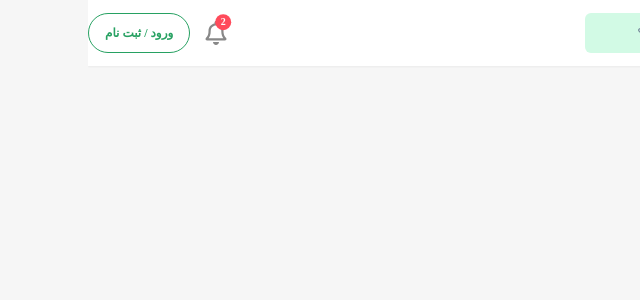
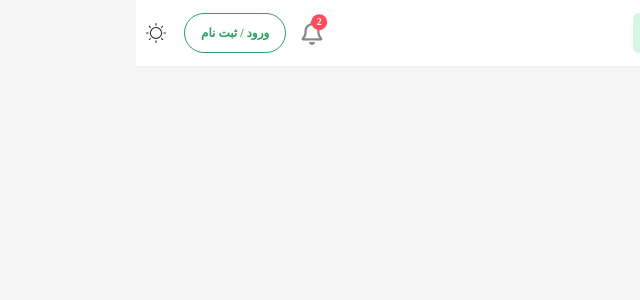
Before and after one commit to ParsaAsdpr/project-q-next, a Next.js app: page / in a window 1280 px wide. Shown: the top 300 px of the page, without its empty margins (640-1280 px from the left). Built offline with nearby package versions, Linux system fonts and the light colour scheme; a web font is replaced by a local one.

Commit message:
color mode

```diff
--- a/src/app/layout.tsx
+++ b/src/app/layout.tsx
@@ -1,8 +1,8 @@
 import type { Metadata } from "next";
 import "./globals.css";
 import { Box, ChakraProvider } from "@chakra-ui/react";
-import Theme from "@/core/utils/theme";
-import Navbar from "@/components/Navbar/Navbar";
+import theme from "@/core/utils/theme";
+import Header from "@/components/Navbar/Header";
 
 export const metadata: Metadata = {
   title: "Create Next App",
@@ -17,8 +17,8 @@ export default function RootLayout({
   return (
     <html lang="en">
       <body dir="rtl">
-        <ChakraProvider theme={Theme}>
-          <Navbar />
+        <ChakraProvider theme={theme}>
+          <Header />
           <Box maxW="7xl" w="full" mx="auto">
             {children}
           </Box>
--- /dev/null
+++ b/src/components/Navbar/Header.tsx
@@ -0,0 +1,78 @@
+"use client";
+import {
+  Box,
+  Button,
+  ColorModeScript,
+  HStack,
+  IconButton,
+  useColorMode,
+} from "@chakra-ui/react";
+import React from "react";
+import HeaderSearchInput from "./HeaderSearchInput";
+import Link from "next/link";
+import NotificationButton from "./NotificationButton";
+import theme from "@/core/utils/theme";
+import Navbar from "./Navbar";
+import { MdDarkMode } from "react-icons/md";
+import { CiLight } from "react-icons/ci";
+
+const Header = () => {
+  const { colorMode, setColorMode } = useColorMode();
+  return (
+    <Box shadow="sm" bg={colorMode === "dark" ? "#2f2f2f" : "white"} as="header">
+      <ColorModeScript initialColorMode={theme.initialColorMode} />
+      <HStack
+        mx="auto"
+        justifyContent="space-between"
+        maxW="7xl"
+        w="100%"
+        px={{ base: 4, xl: 0 }}
+      >
+        <HStack>
+          <Box
+            flexShrink={0}
+            bg={colorMode === "dark" ? "primary.900" : "primary.500"}
+            h={14}
+            w={28}
+            borderBottomRadius={7}
+            mb={2.5}
+          ></Box>
+          <Navbar colorMode={colorMode} />
+          <HeaderSearchInput colorMode={colorMode} />
+        </HStack>
+
+        <HStack>
+          <NotificationButton colorMode={colorMode} />
+          <Button
+            as={Link}
+            href="/login"
+            variant="outline"
+            fontSize="xs"
+            borderColor="primary.900"
+            textColor="primary.900"
+            rounded="full"
+            _hover={{
+              bg: "primary.900",
+              color: "white",
+            }}
+          >
+            ورود / ثبت نام
+          </Button>
+          <IconButton
+            aria-label="Toggle Dark Mode"
+            colorScheme="primary.500"
+            icon={colorMode === "dark" ? <MdDarkMode /> : <CiLight />}
+            onClick={() =>
+              setColorMode(colorMode === "light" ? "dark" : "light")
+            }
+            fontSize="2xl"
+            variant="ghost"
+            rounded="full"
+          ></IconButton>
+        </HStack>
+      </HStack>
+    </Box>
+  );
+};
+
+export default Header;
--- a/src/components/Navbar/NavbarSearchInput.tsx
+++ b/src/components/Navbar/HeaderSearchInput.tsx
@@ -1,7 +1,7 @@
 import { Icon, Input, InputGroup, InputLeftElement } from "@chakra-ui/react";
 import { BiSearch } from "react-icons/bi";
 
-const NavbarSearchInput = () => {
+const HeaderSearchInput = ({colorMode}: {colorMode: 'light' | 'dark'}) => {
   return (
     <InputGroup>
       <Input
@@ -10,6 +10,9 @@ const NavbarSearchInput = () => {
         bg="primary.100"
         border="none"
         transition="all 0.3s, width 0.6s ease"
+        _placeholder={{
+          color: colorMode === "light" ? "#555" : "#ccc",
+        }}
         focusBorderColor="primary.800"
         _focus={{
           w: "250px",
@@ -22,4 +25,4 @@ const NavbarSearchInput = () => {
   );
 };
 
-export default NavbarSearchInput;
+export default HeaderSearchInput;
--- a/src/components/Navbar/NavItem.tsx
+++ b/src/components/Navbar/NavItem.tsx
@@ -7,24 +7,27 @@ const NavItem = ({
   label,
   icon,
   href,
+  colorMode
 }: {
   isActive?: boolean;
   label: string;
   icon: IconType;
   href: string;
+  colorMode: 'light' | 'dark';
 }) => {
+  const navItemColors = colorMode === 'light' ? ['#111', '#777'] : ['#fff', '#ccc'];
   return (
     <ChakraLink
       as={Link}
       href={href}
       fontWeight={isActive ? "bold" : 500}
       fontSize={13}
-      color={isActive ? "#111" : "#777"}
+      color={isActive ? navItemColors[0] : navItemColors[1]}
       px={4}
       borderLeft="1px solid #ddd"
       _hover={{
         textDecor: "none",
-        color: !isActive && "#555",
+        color: !isActive && (colorMode === 'light' ? "#555" : "#eee"),
       }}
     >
       <HStack
--- a/src/components/Navbar/Navbar.tsx
+++ b/src/components/Navbar/Navbar.tsx
@@ -1,34 +1,14 @@
-"use client";
-import { Box, Button, HStack } from "@chakra-ui/react";
-import React from "react";
 import NavItem from "./NavItem";
 import navbarItems from "../../core/constants/navbarItems";
 import { usePathname } from "next/navigation";
-import NavbarSearchInput from "./NavbarSearchInput";
-import Link from "next/link";
-import NotificationButton from "./NotificationButton";
+import { HStack } from "@chakra-ui/react";
 
-const Navbar = () => {
+const Navbar = ({colorMode}: {colorMode: 'light' | 'dark'}) => {
   const pathname = usePathname();
+
   return (
-    <Box shadow="sm" bg="white">
     <HStack
-        mx="auto"
-        justifyContent="space-between"
-        maxW="7xl"
-        w="100%"
-        px={{ base: 4, xl: 0 }}
-      >
-        <HStack>
-          <Box
-            flexShrink={0}
-            bg="primary.500"
-            h={14}
-            w={28}
-            borderBottomRadius={7}
-            mb={2.5}
-          ></Box>
-          <HStack
+      as="nav"
       mr={5}
       flexShrink={0}
       sx={{
@@ -38,36 +18,9 @@ const Navbar = () => {
       }}
     >
       {navbarItems.map((item) => (
-              <NavItem
-                key={item.label}
-                {...item}
-                isActive={item.href === pathname}
-              />
+        <NavItem key={item.label} {...item} isActive={item.href === pathname} colorMode={colorMode} />
       ))}
     </HStack>
-          <NavbarSearchInput />
-        </HStack>
-
-        <HStack>
-          <NotificationButton />
-          <Button
-            as={Link}
-            href='/login'
-            variant="outline"
-            fontSize="xs"
-            borderColor="primary.900"
-            textColor="primary.900"
-            rounded="full"
-            _hover={{
-              bg: "primary.900",
-              color: "white",
-            }}
-          >
-            ورود / ثبت نام
-          </Button>
-        </HStack>
-      </HStack>
-    </Box>
   );
 };
 
--- a/src/components/Navbar/NotificationButton.tsx
+++ b/src/components/Navbar/NotificationButton.tsx
@@ -16,7 +16,7 @@ import { FaBell, FaRegBell } from "react-icons/fa";
 import Link from "next/link";
 import { motion } from "framer-motion";
 
-const NotificationButton = () => {
+const NotificationButton = ({colorMode}: {colorMode: 'light' | 'dark'}) => {
   const anim = {
     hidden: {
       scale: 0,
@@ -50,7 +50,7 @@ const NotificationButton = () => {
         >
           <Stack
             fontSize={25}
-            color="#888"
+            color={colorMode === 'dark' ? "#ddd" : "#888"}
             cursor="pointer"
             position="relative"
             p={1.5}
@@ -87,7 +87,7 @@ const NotificationButton = () => {
         </MenuButton>
       </Tooltip>
 
-      <MenuList fontWeight="100" py={3} px={2} rounded={8}>
+      <MenuList fontWeight="100" py={3} px={2} rounded={8} bg={colorMode === "dark" ? "#2f2f2f" : "white"}>
         {["سلام"].map((notif) => (
           <HStack
             key={notif}
@@ -114,7 +114,7 @@ const NotificationButton = () => {
               _groupHover={{ color: "teal" }}
               transition="0.2s all"
               fontWeight={400}
-              color="#555"
+              color={colorMode === "dark" ? "gray.300" : "gray.600"}
               isTruncated
             >
               {notif}
@@ -123,9 +123,9 @@ const NotificationButton = () => {
         ))}
         <Button
           width="100%"
-          bg="#23a19430"
-          color="#1b887d"
-          _hover={{ bg: "#23a19420", color: "#10665d" }}
+          bg="primary.100"
+          color={colorMode === "light" ? "primary.900" : "primary.500"}
+          _hover={{ bg: "primary.900", color: "white" }}
           transition="0.2s"
           mt={1}
           fontWeight={500}
--- a/src/core/utils/theme.ts
+++ b/src/core/utils/theme.ts
@@ -2,6 +2,8 @@
 import { extendTheme } from "@chakra-ui/react";
 import { StyleFunctionProps } from "@chakra-ui/theme-tools";
 const theme = extendTheme({
+  initialColorMode: 'system',
+  useSystemColorMode: true,
   direction: "rtl",
   fonts: {
     heading: "iranyekan",
@@ -16,11 +18,11 @@ const theme = extendTheme({
   },
   colors: {
     primary: {
-      50: "#e1faed",
-      100: "#d2fae5",
-      200: "#baf7d7",
-      300: "#8de3b6",
-      400: "#75ebae",
+      50: "#59dc9810",
+      100: "#59dc9840",
+      200: "#59dc9870",
+      300: "#59dc9899",
+      400: "#59dc98b3",
       500: "#59dc98",
       700: "#4ecf8c",
       800: "#38ba77",
```
Lines whose indentation alone changed are shown as unchanged.
